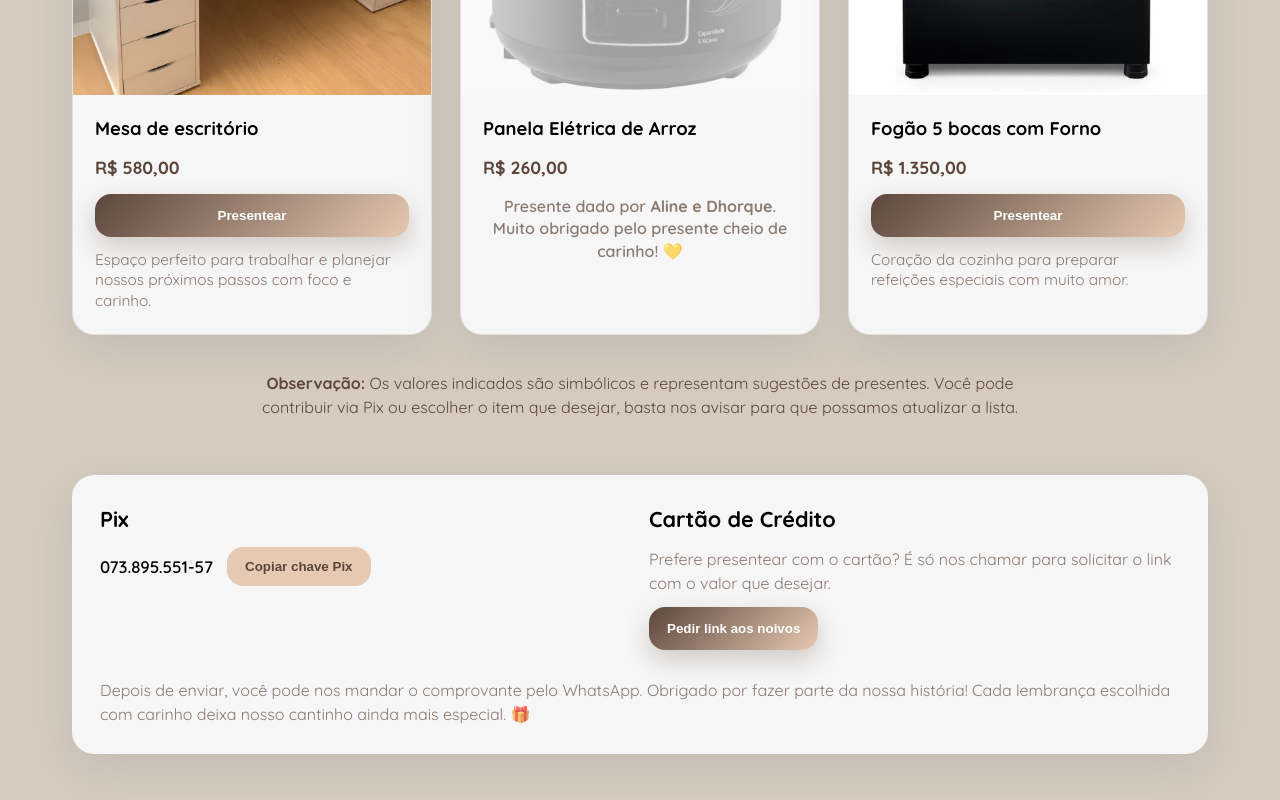
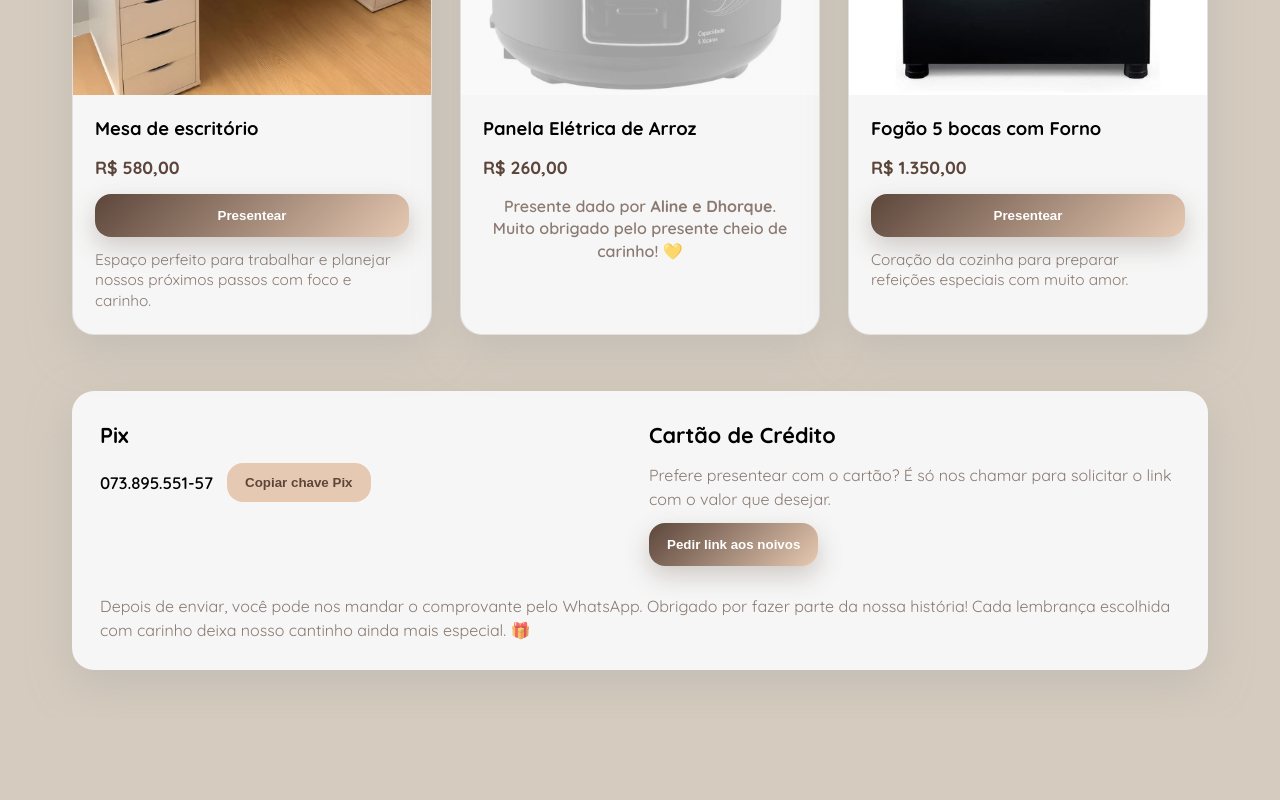
Before and after one commit to MatheusBrito-dll/lista-casamento-M-E, a plain HTML site: page index.html in a window 1280 px wide. Shown: the part 5604-6404 px from the top of the page. After the commit the page ends 6322 px from the top, so only its background shows below. Drawn offline with Linux system fonts and the light colour scheme; a web font is replaced by a local one.

Commit message:
Remove observação note from gift list

```diff
--- a/index.html
+++ b/index.html
@@ -164,8 +164,6 @@
       <section id="lista" aria-label="Lista de presentes">
         <div id="grid" class="grid" role="list"></div>
       </section>
-
-      <p class="note"><strong>Observação:</strong> Os valores indicados são simbólicos e representam sugestões de presentes. Você pode contribuir via Pix ou escolher o item que desejar, basta nos avisar para que possamos atualizar a lista.</p>
 
       <footer aria-label="Formas de presente">
         <div class="payment-options">
```
